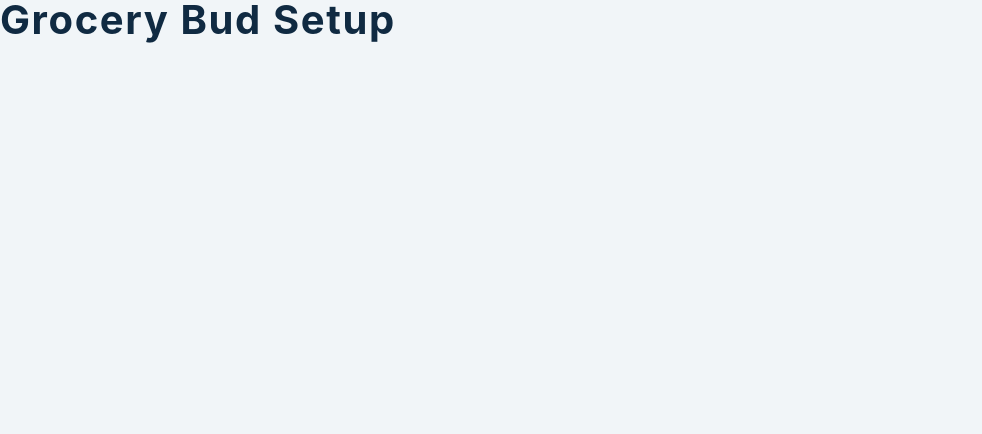
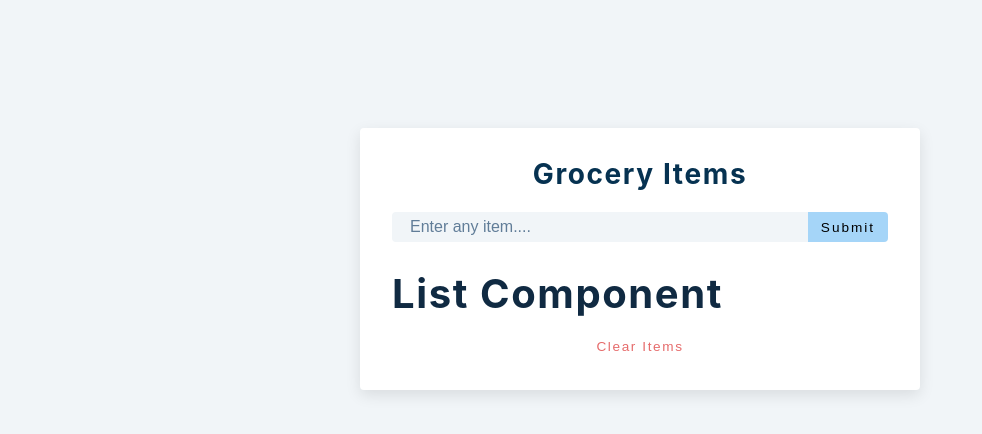
Before and after one commit to NumanAnees/React-Projects, a React (Create React App) app in the folder Grocery buds/: page / in a window 1280 px wide. Shown: the top 434 px of the page, without its empty margins (0-982 px from the left). Built offline with nearby package versions, Linux system fonts and the light colour scheme.

Commit message:
Structure updated

```diff
--- a/Grocery buds/src/App.js
+++ b/Grocery buds/src/App.js
@@ -8,7 +8,38 @@ function App() {
   const [isEditing, SetIsEditing] = useState(false);
   const [editId, SetEditId] = useState(null);
   const [alert, SetAlert] = useState({ show: false, msg: "", type: "" });
-  return <h2>grocery bud setup</h2>;
+  const handleSubmit = (e) => {
+    e.preventDefault();
+    console.log("hello");
+  };
+  return (
+    <>
+      <section className="section-center">
+        <form className="grocery-form" onSubmit={handleSubmit}>
+          {alert.show && <Alert />}
+          <h3>Grocery Items</h3>
+          <div className="form-control">
+            <input
+              type="text"
+              className="grocery"
+              placeholder="Enter any item...."
+              value={name}
+              onChange={(e) => {
+                Setname(e.target.value);
+              }}
+            />
+            <button type="submit" className="submit-btn">
+              {isEditing ? "Edit" : "Submit"}
+            </button>
+          </div>
+        </form>
+        <div className="grocery-container">
+          <List />
+          <button className="clear-btn">clear items</button>
+        </div>
+      </section>
+    </>
+  );
 }
 
 export default App;
```
